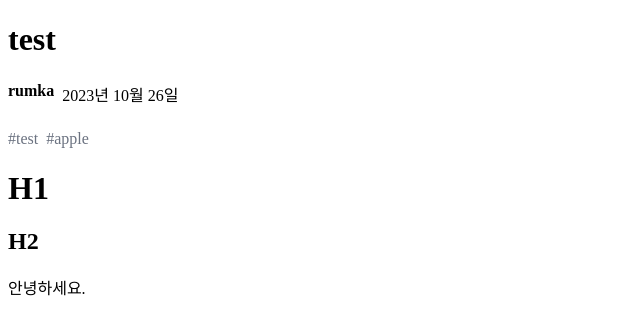
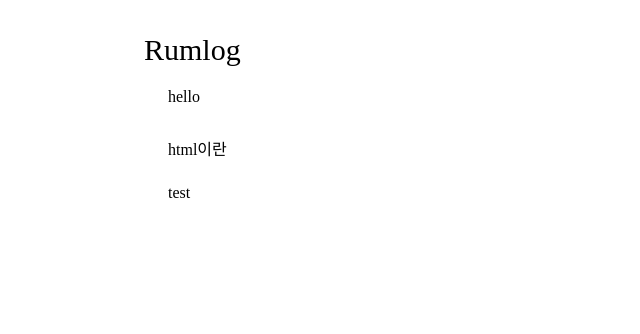
Before and after one commit to yongseongjeon/rumlog, a Next.js app: page / in a window 1280 px wide. Shown: the top 334 px of the page, without its empty margins (0-640 px from the left). Built offline with nearby package versions, Linux system fonts and the light colour scheme.

Commit message:
feat: 메인 페이지에서 포스트 목록 불러오기, 상세 페이지 이동

```diff
--- a/components/Header/Header.tsx
+++ b/components/Header/Header.tsx
@@ -1,8 +1,12 @@
+import Link from "next/link";
+
 function Header() {
   return (
     <header className="flex justify-between h-10 px-4 mt-8">
       <div>
-        <span className="text-3xl">Rumlog</span>
+        <span className="text-3xl cursor-pointer">
+          <Link href="/">Rumlog</Link>
+        </span>
       </div>
     </header>
   );
--- /dev/null
+++ b/pages/[post]/index.tsx
@@ -0,0 +1,70 @@
+import ReactMarkdown from "react-markdown";
+import { getAllPost, getPost } from "../../utils/getPost";
+import Date from "../../components/Date/Date";
+import Tags from "../../components/Tags/Tags";
+
+interface Metadata {
+  title: string;
+  author: string;
+  date: string;
+  tags: string[];
+}
+
+interface Props {
+  metadata: Metadata;
+  content: string;
+}
+
+function Post({ metadata, content }: Props) {
+  const { title, tags, author, date } = metadata;
+
+  return (
+    <>
+      <div className="flex-col space-y-6 mb-16">
+        <h1 className="text-5xl">{title}</h1>
+        <div className="flex justify-between">
+          <Tags tags={tags} />
+          <div className="flex space-x-2">
+            <div className="font-bold">{author}</div>
+            <Date date={date} />
+          </div>
+        </div>
+      </div>
+      <ReactMarkdown>{content}</ReactMarkdown>
+    </>
+  );
+}
+
+export default Post;
+
+export async function getStaticProps({ params }) {
+  const { metadata, content } = getPost({ fileName: params.post + ".md" });
+
+  return {
+    props: {
+      metadata,
+      content,
+    },
+  };
+}
+
+export async function getStaticPaths() {
+  const postFileNames = getAllPost();
+  const postTitles = postFileNames.map((fileName) => {
+    // e.g. fileName = "test.md"
+    //      title = "test"
+    const title = fileName.split(".")[0];
+    return title;
+  });
+  const paths = postTitles.map((title) => {
+    return {
+      params: {
+        post: title,
+      },
+    };
+  });
+  return {
+    paths,
+    fallback: false,
+  };
+}
--- a/pages/_app.tsx
+++ b/pages/_app.tsx
@@ -1,7 +1,13 @@
+import Header from "../components/Header/Header";
 import "../styles/globals.css";
 
 function MyApp({ Component, pageProps }) {
-  return <Component {...pageProps} />;
+  return (
+    <div className="mx-auto max-w-5xl">
+      <Header />
+      <Component {...pageProps} />
+    </div>
+  );
 }
 
 export default MyApp;
--- a/pages/index.tsx
+++ b/pages/index.tsx
@@ -1,39 +1,29 @@
 import type { NextPage } from "next";
-import ReactMarkdown from "react-markdown";
-import { getPost } from "../utils/getPost";
-import Date from "../components/Date/Date";
+import { getAllPost } from "../utils/getPost";
+import Link from "next/link";
 
-const Home: NextPage = ({ metadata, content }) => {
+const Home: NextPage = ({ res }) => {
   return (
     <>
-      <div className="flex-col space-y-6">
-        <h1>{metadata.title}</h1>
-        <div className="flex space-x-2">
-          <div className="font-bold">{metadata.author}</div>
-          <Date date={metadata.date} />
-        </div>
-        <div className="flex space-x-2">
-          {metadata.tags.map((tag: string) => (
-            <span key={tag} className="text-gray-500">
-              #{tag}
-            </span>
-          ))}
-        </div>
-      </div>
-      <ReactMarkdown>{content}</ReactMarkdown>
+      <ul>
+        {res.map((title: string) => (
+          <div key={title} className="w-full h-12 border border-black">
+            <Link href={`/${title}`}>{title}</Link>
+          </div>
+        ))}
+      </ul>
     </>
   );
 };
 
+export default Home;
+
 export async function getStaticProps() {
-  const { metadata, content } = getPost({ fileName: "2023-10-26-test.md" });
+  const res = getAllPost();
 
   return {
     props: {
-      metadata,
-      content,
+      res,
     },
   };
 }
-
-export default Home;
--- a/styles/globals.css
+++ b/styles/globals.css
@@ -1,2 +1,11 @@
 @tailwind components;
 @tailwind utilities;
+
+body {
+  margin: 0;
+}
+
+a {
+  text-decoration: none;
+  color: black;
+}
--- a/utils/getPost.ts
+++ b/utils/getPost.ts
@@ -6,10 +6,15 @@ interface Props {
   fileName: string;
 }
 
+const postsDirectory = path.join(process.cwd(), "_posts");
+
 export function getPost({ fileName }: Props) {
-  const postsDirectory = path.join(process.cwd(), "_posts");
   const filePath = path.join(postsDirectory, fileName);
   const fileContents = fs.readFileSync(filePath, "utf8");
   const { data, content } = matter(fileContents);
   return { metadata: data, content };
 }
+
+export function getAllPost() {
+  return fs.readdirSync(postsDirectory).map((fileName) => fileName.split(".").at(0));
+}
```
Also changed, not shown: _posts/html이란.md (added, +86 -0 lines), _posts/hello.md (renamed from _posts/2023-10-27-hello.md), _posts/test.md (renamed from _posts/2023-10-26-test.md).
